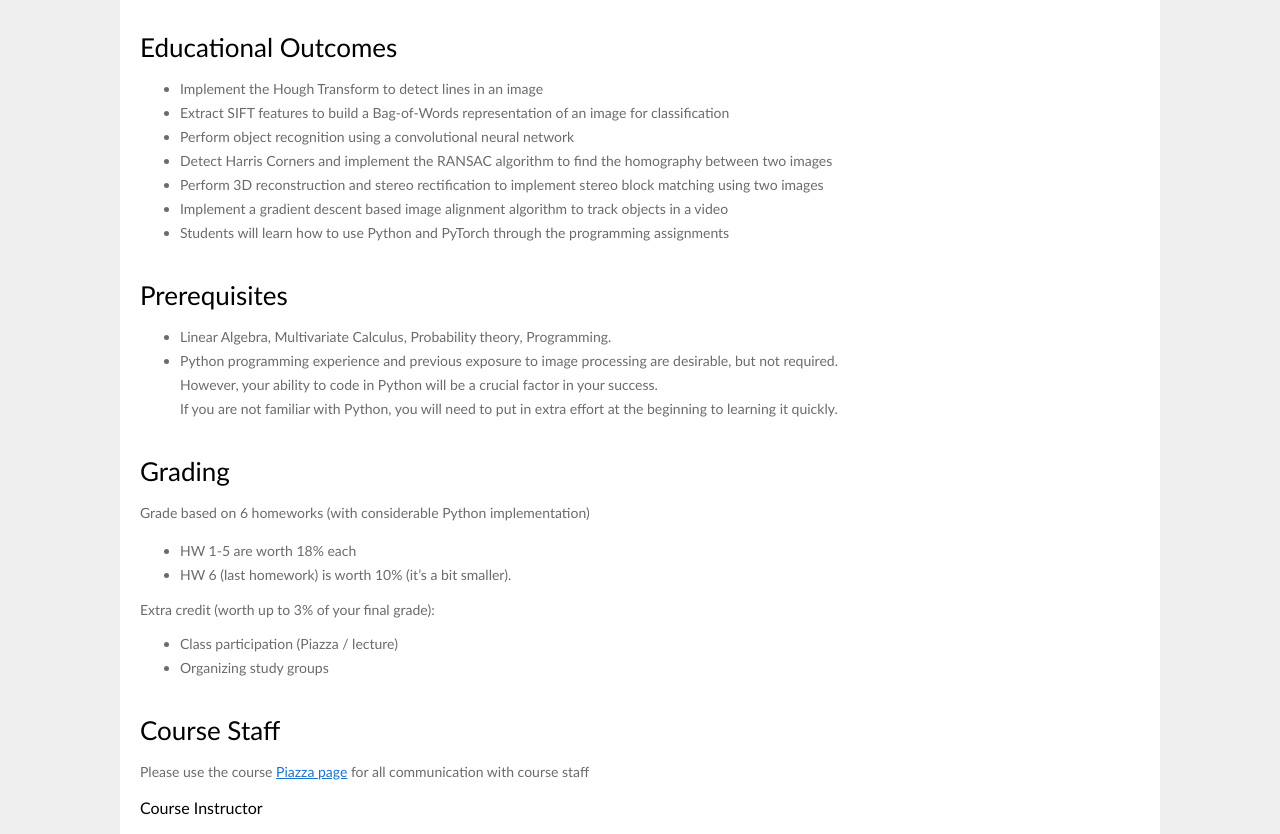
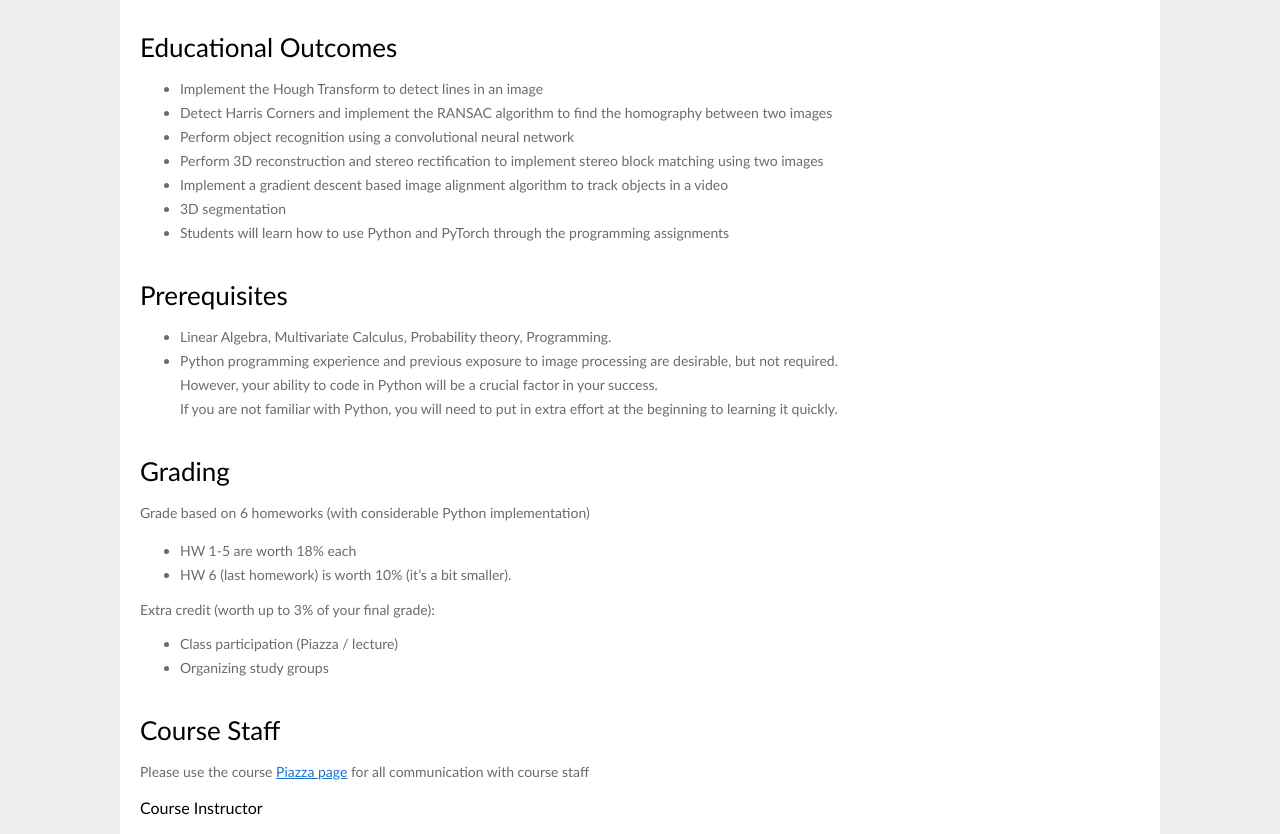
Before and after one commit to 16820AdvancedCV/16820AdvancedCV.github.io, a plain HTML site: page index.html in a window 1280 px wide. Shown: the part 1156-1990 px from the top of the page. Drawn offline with Linux system fonts and the light colour scheme.

Commit message:
Updated educational outcomes

```diff
--- a/index.html
+++ b/index.html
@@ -83,11 +83,11 @@
       <h2>Educational Outcomes</h2>
       <ul>
         <li>Implement the Hough Transform to detect lines in an image</li>
-        <li>Extract SIFT features to build a Bag-of-Words representation of an image for classification</li>
+        <li>Detect Harris Corners and implement the RANSAC algorithm to find the homography between two images</li>
         <li>Perform object recognition using a convolutional neural network</li>
-        <li>Detect Harris Corners and implement the RANSAC algorithm to find the homography between two images</li>
         <li>Perform 3D reconstruction and stereo rectification to implement stereo block matching using two images</li>
         <li>Implement a gradient descent based image alignment algorithm to track objects in a video</li>
+        <li>3D segmentation</li>
         <li>Students will learn how to use Python and PyTorch through the programming assignments</li>
       </ul>
 
```
